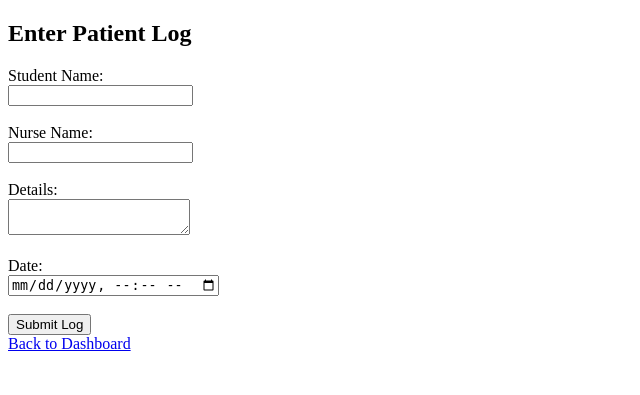
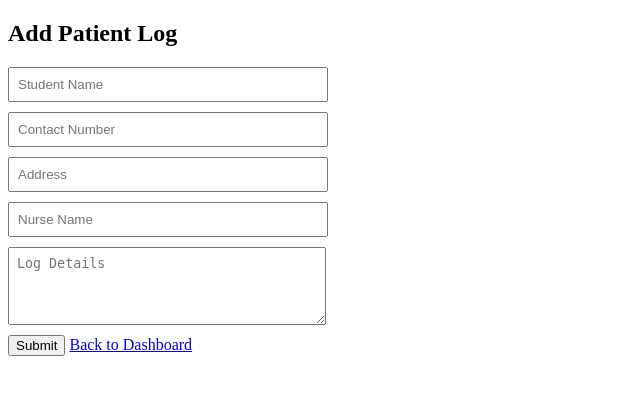
Before and after one commit to GianCode888/BSU-Lipa-E-Clinic-Scheduler, a PHP site: page /Nurse_Folder/patient_log.php in a window 1280 px wide. Shown: the top 395 px of the page, without its empty margins (0-640 px from the left). Run offline with PHP 8.4, Linux system fonts and the light colour scheme.

Commit message:
new changes

```diff
--- a/Nurse_Folder/nurse_dashboard_crud.php
+++ b/Nurse_Folder/nurse_dashboard_crud.php
@@ -85,16 +85,26 @@ class NurseManager {
     }
 
     // Insert patient log using stored procedure
-    public function addPatientLog($student, $nurse, $details, $date) {
-        $stmt = $this->conn->prepare("CALL InsertPatientLog(?, ?, ?, ?)");
-        return $stmt->execute([$student, $nurse, $details, $date]);
+    public function addPatientLog($student_name, $contact, $address, $nurse_name, $log_details) {
+        $stmt = $this->conn->prepare("CALL AddPatientLog(?, ?, ?, ?, ?)");
+        return $stmt->execute([$student_name, $contact, $address, $nurse_name, $log_details]);
     }
 
 
-    public function deleteCompletedRequest($id) {
+    public function deleteCompletedRequest($log_id) {
         $stmt = $this->conn->prepare("CALL DeleteCompletedRequest(?)");
-        return $stmt->execute([$id]);
+        $stmt->execute([$log_id]);
+
+        // Check how many rows were affected by the DELETE operation
+        if ($stmt->rowCount() > 0) {
+            return true;  // Successfully deleted the log
+        } else {
+            return false;  // No rows affected, meaning no log found with that ID
+        }
     }
+
+
+
 
 
 
--- a/Nurse_Folder/patient_log.html
+++ b/Nurse_Folder/patient_log.html
@@ -1,26 +1,45 @@
 <!DOCTYPE html>
-<html>
+<html lang="en">
 <head>
-    <title>Manual Patient Log Form</title>
+    <meta charset="UTF-8">
+    <title>Patient Log</title>
+    <style>
+        form {
+            margin-bottom: 30px;
+        }
+        input, textarea {
+            display: block;
+            width: 300px;
+            margin-bottom: 10px;
+            padding: 8px;
+        }
+        table {
+            width: 100%;
+            border-collapse: collapse;
+            margin-top: 30px;
+        }
+        th, td {
+            border: 1px solid #aaa;
+            padding: 10px;
+        }
+        th {
+            background-color: #eee;
+        }
+    </style>
 </head>
 <body>
-    <h2>Enter Patient Log</h2>
-    <form method="POST">
-        <label>Student Name:</label><br>
-        <input type="text" name="student" required><br><br>
 
-        <label>Nurse Name:</label><br>
-        <input type="text" name="nurse" required><br><br>
+<h2>Add Patient Log</h2>
 
-        <label>Details:</label><br>
-        <textarea name="details" required></textarea><br><br>
+<form method="POST">
+    <input type="text" name="student_name" placeholder="Student Name" required>
+    <input type="text" name="contact" placeholder="Contact Number" required>
+    <input type="text" name="address" placeholder="Address" required>
+    <input type="text" name="nurse_name" placeholder="Nurse Name" required>
+    <textarea name="log_details" placeholder="Log Details" rows="4" required></textarea>
+    <button type="submit">Submit</button>
+    <a href="../nurse_dashboard.php" class="btn">Back to Dashboard</a>
+</form>
 
-        <label>Date:</label><br>
-        <input type="datetime-local" name="date" required><br><br>
 
-        <input type="submit" value="Submit Log">
-    </form>
-
-    <a href="../nurse_dashboard.php" class="btn">Back to Dashboard</a>
-</body>
 </html>
--- a/Nurse_Folder/patient_log.php
+++ b/Nurse_Folder/patient_log.php
@@ -1,23 +1,72 @@
 <?php
-include("../eclinic_database.php");
-include("nurse_dashboard_crud.php");
+include '../eclinic_database.php';
+include 'nurse_dashboard_crud.php';
 
 $database = new DatabaseConnection();
-$conn = $database->getConnect();
-$nurseManager = new NurseManager($conn);
+$db = $database->getConnect();
+$nurseManager = new NurseManager($db);
 
-if ($_SERVER["REQUEST_METHOD"] == "POST") {
-    $student = $_POST['student'];
-    $nurse = $_POST['nurse'];
-    $details = $_POST['details'];
-    $date = $_POST['date'];
+// Handle form submission
+if ($_SERVER['REQUEST_METHOD'] == 'POST') {
+    $student_name = $_POST['student_name'];
+    $contact = $_POST['contact'];
+    $address = $_POST['address'];
+    $nurse_name = $_POST['nurse_name'];
+    $log_details = $_POST['log_details'];
 
-    if ($nurseManager->addPatientLog($student, $nurse, $details, $date)) {
-        echo "Log submitted successfully!";
+    if ($nurseManager->addPatientLog($student_name, $contact, $address, $nurse_name, $log_details)) {
+        echo "<script>alert('Log added successfully!'); window.location.href='patient_log.php';</script>";
     } else {
-        echo "Error: Could not submit the log.";
+        echo "<script>alert('Failed to add log.');</script>";
     }
 }
+
+// Fetch completed logs
+$completedLogs = $nurseManager->getCompletedRequests();
 ?>
 
-<?php include('patient_log.html'); ?>
+<!DOCTYPE html>
+<html lang="en">
+<head>
+    <meta charset="UTF-8">
+    <title>Patient Log</title>
+    <style>
+        form {
+            margin-bottom: 30px;
+        }
+        input, textarea {
+            display: block;
+            width: 300px;
+            margin-bottom: 10px;
+            padding: 8px;
+        }
+        table {
+            width: 100%;
+            border-collapse: collapse;
+            margin-top: 30px;
+        }
+        th, td {
+            border: 1px solid #aaa;
+            padding: 10px;
+        }
+        th {
+            background-color: #eee;
+        }
+    </style>
+</head>
+<body>
+
+<h2>Add Patient Log</h2>
+
+<form method="POST">
+    <input type="text" name="student_name" placeholder="Student Name" required>
+    <input type="text" name="contact" placeholder="Contact Number" required>
+    <input type="text" name="address" placeholder="Address" required>
+    <input type="text" name="nurse_name" placeholder="Nurse Name" required>
+    <textarea name="log_details" placeholder="Log Details" rows="4" required></textarea>
+    <button type="submit">Submit</button>
+    <a href="../nurse_dashboard.php" class="btn">Back to Dashboard</a>
+</form>
+
+
+</html>
```
Also changed, not shown: Nurse_Folder/completed_request.php (+25 -29 lines), Nurse_Folder/delete_completed_request.php (added, +21 -0 lines).
